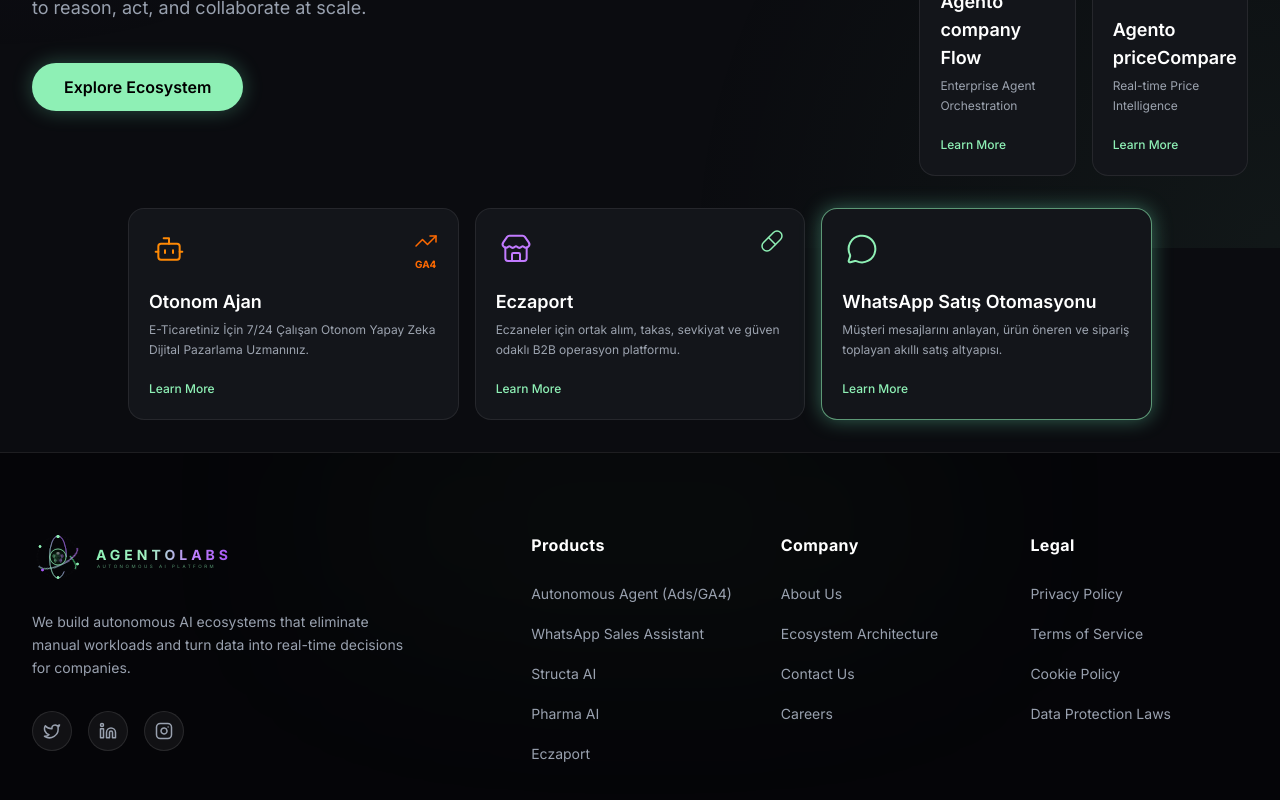
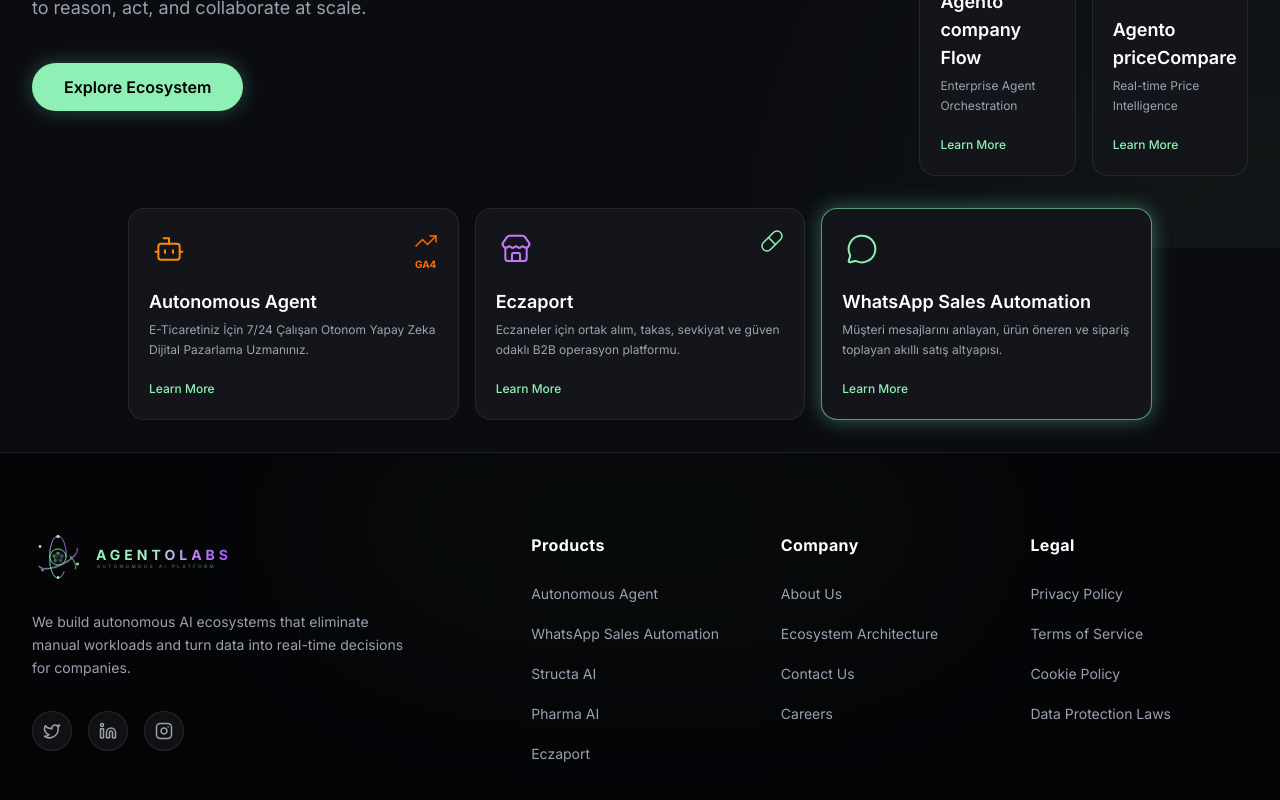
Before and after one commit to emirygt/agetolabs, a Next.js app: page / in a window 1280 px wide. Shown: the part 552-1352 px from the top of the page. Built offline with nearby package versions, Linux system fonts and the light colour scheme.

Commit message:
fix: enforce english branding globally for all product names

```diff
--- a/app/ecosystem/page.tsx
+++ b/app/ecosystem/page.tsx
@@ -60,7 +60,7 @@
             </h3>
             <p className="text-lg text-gray-400 leading-relaxed mb-8">
               {lang === 'tr'
-                ? 'Sadece ihtiyacınız olan ürünü alın. WhatsApp Satış Otomasyonu, Otonom Ajan veya Structa AI. Ekosistemin geri kalanına ihtiyaç duymadan da en yüksek verimde çalışır ve mevcut sistemlerinize (ERP, CRM) saniyeler içinde entegre olur.'
+                ? 'Sadece ihtiyacınız olan ürünü alın. WhatsApp Sales Automation, Autonomous Agent veya Structa AI. Ekosistemin geri kalanına ihtiyaç duymadan da en yüksek verimde çalışır ve mevcut sistemlerinize (ERP, CRM) saniyeler içinde entegre olur.'
                 : 'Get only the product you need. WhatsApp Sales Automation, Autonomous Agent, or Structa AI. They operate at peak efficiency without needing the rest of the ecosystem and integrate into your existing systems (ERP, CRM) in seconds.'
               }
             </p>
@@ -133,7 +133,7 @@
                 </div>
                 <h4 className="text-white font-bold text-xl mb-3">{lang === 'tr' ? 'Veri ve Bütçe' : 'Data & Budget'}</h4>
                 <p className="text-sm text-gray-400">
-                  <span className="text-orange-400 font-semibold">{lang === 'tr' ? 'Otonom Ajan' : 'Autonomous Agent'}</span> {lang === 'tr' ? 'gerçekleşen satış verisini Ads paneliyle birleştirip karlılık getiren reklamlara bütçe basar.' : 'combines realized sales data with the Ads panel and allocates budget to profitable ads.'}
+                  <span className="text-orange-400 font-semibold">Autonomous Agent</span> {lang === 'tr' ? 'gerçekleşen satış verisini Ads paneliyle birleştirip karlılık getiren reklamlara bütçe basar.' : 'combines realized sales data with the Ads panel and allocates budget to profitable ads.'}
                 </p>
               </div>
 
--- a/components/Footer.tsx
+++ b/components/Footer.tsx
@@ -48,12 +48,12 @@
             <ul className="space-y-4">
               <li>
                 <Link href="/products/agento-otonom-ajani" className="text-gray-400 hover:text-[#8EF0B5] transition-colors text-sm">
-                  {lang === 'tr' ? 'Otonom Ajan (Ads/GA4)' : 'Autonomous Agent (Ads/GA4)'}
+                  Autonomous Agent
                 </Link>
               </li>
               <li>
                 <Link href="/products/agento-wp-satis-asitasi" className="text-gray-400 hover:text-[#8EF0B5] transition-colors text-sm">
-                  {lang === 'tr' ? 'WhatsApp Satış Asistanı' : 'WhatsApp Sales Assistant'}
+                  WhatsApp Sales Automation
                 </Link>
               </li>
               <li>
--- a/constants/products.ts
+++ b/constants/products.ts
@@ -66,8 +66,8 @@
 export const bottomCards: Product[] = [
   {
     id: 'otonom-agent',
-    name: 'Otonom Ajan',
-    nameTr: 'Otonom Ajan',
+    name: 'Autonomous Agent',
+    nameTr: 'Autonomous Agent',
     slug: 'agento-otonom-agent',
     description: 'E-Ticaretiniz İçin 7/24 Çalışan Otonom Yapay Zeka Dijital Pazarlama Uzmanınız.',
     descriptionTr: 'E-Ticaretiniz İçin 7/24 Çalışan Otonom Yapay Zeka Dijital Pazarlama Uzmanınız.',
@@ -92,8 +92,8 @@
   },
   {
     id: 'whatsapp-satis',
-    name: 'WhatsApp Satış Otomasyonu',
-    nameTr: 'WhatsApp Satış Otomasyonu',
+    name: 'WhatsApp Sales Automation',
+    nameTr: 'WhatsApp Sales Automation',
     slug: 'agento-wh-sales',
     description: 'Müşteri mesajlarını anlayan, ürün öneren ve sipariş toplayan akıllı satış altyapısı.',
     descriptionTr: 'Müşteri mesajlarını anlayan, ürün öneren ve sipariş toplayan akıllı satış altyapısı.',
```
